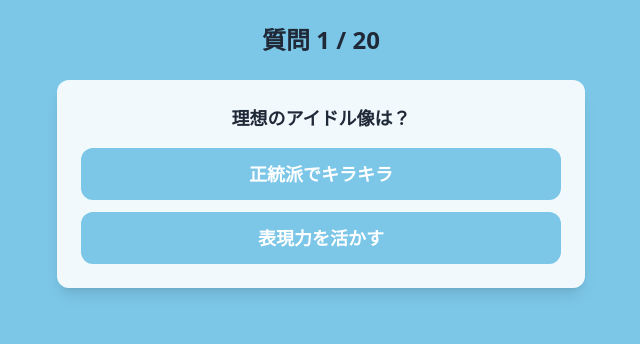
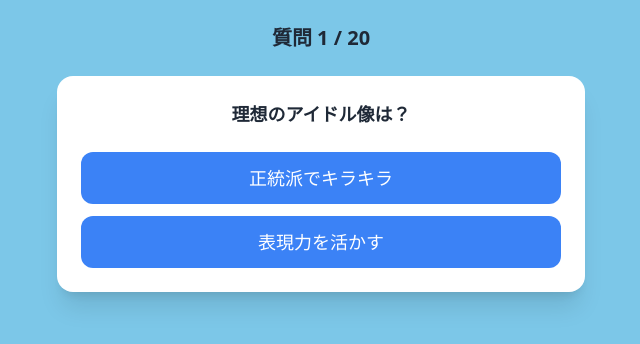
Before and after one commit to masashikuwahara/hinaselect-nuxt, a Nuxt app: page /question in a window 1280 px wide. Shown: the top 344 px of the page, without its empty margins (319-959 px from the left). Built offline with nearby package versions, Linux system fonts and the light colour scheme.

Commit message:
pinia導入

```diff
--- a/nuxt.config.ts
+++ b/nuxt.config.ts
@@ -1,7 +1,7 @@
 export default defineNuxtConfig({
   srcDir: '.',
   compatibilityDate: '2025-10-22',
-  modules: ['@nuxtjs/tailwindcss'],
+  modules: ['@nuxtjs/tailwindcss', '@pinia/nuxt'],
   css: ['@/assets/css/main.css'],
 
   app: {
--- a/package.json
+++ b/package.json
@@ -10,7 +10,9 @@
     "postinstall": "nuxt prepare"
   },
   "dependencies": {
+    "@pinia/nuxt": "^0.11.2",
     "nuxt": "^4.1.3",
+    "pinia": "^3.0.3",
     "vue": "^3.5.22",
     "vue-router": "^4.6.3"
   },
--- a/pages/question.vue
+++ b/pages/question.vue
@@ -1,62 +1,71 @@
 <template>
-  <div class="p-4 sm:p-6 max-w-md sm:max-w-xl mx-auto">
-    <h2 class="text-xl sm:text-2xl font-bold text-center mb-6">
-      質問 {{ currentIndex + 1 }} / {{ questions.length }}
+  <div class="p-6 max-w-xl mx-auto text-center">
+    <h2 v-if="store.questions.length" class="text-xl font-bold mb-6">
+      質問 {{ store.currentIndex + 1 }} / {{ store.questions.length }}
     </h2>
 
-    <transition name="fade" mode="out-in">
-      <div :key="currentIndex" class="bg-white/90 p-4 sm:p-6 rounded-xl shadow-lg text-center">
-        <p class="text-base sm:text-lg font-semibold mb-4">
-          {{ currentQuestion.text }}
+    <transition name="fade-question" mode="out-in">
+      <div
+        v-if="store.currentQuestion"
+        :key="store.currentIndex"
+        class="bg-white p-6 rounded-2xl shadow-xl transition-all duration-500 ease-out"
+      >
+        <p class="text-lg font-semibold mb-6">
+          {{ store.currentQuestion.text }}
         </p>
 
         <div class="space-y-3">
           <button
-            v-for="(option, index) in currentQuestion.options"
+            v-for="(option, index) in store.currentQuestion.options"
             :key="index"
-            @click="answer(option.category)"
-            class="block w-full bg-[#7cc7e8] hover:bg-[#5eb8da] text-white py-3 rounded-xl transition text-base sm:text-lg font-semibold"
+            @click="handleAnswer(option.category)"
+            class="block w-full bg-blue-500 hover:bg-blue-600 text-white py-3 rounded-xl text-lg transition transform hover:scale-105"
           >
             {{ option.text }}
           </button>
         </div>
+      </div>
+
+      <div v-else key="loading" class="text-gray-500 mt-6">
+        質問を読み込んでいます…
       </div>
     </transition>
   </div>
 </template>
 
 <script setup>
-import { ref, computed } from 'vue'
-import { useRouter } from 'vue-router'
+import { useQuestionStore } from '~/stores/question'
+import questions from '~/data/questions_balanced.json'
 
-import questions from '../data/questions_balanced.json'
+const store = useQuestionStore()
 
-const scores = ref({})
-const currentIndex = ref(0)
-const router = useRouter()
+onMounted(() => {
+  if (!store.questions.length) {
+    store.setQuestions(questions)
+  }
+})
 
-const currentQuestion = computed(() => questions[currentIndex.value])
-
-function answer(category) {
-  if (!scores.value[category]) scores.value[category] = 0
-  scores.value[category] += 1
-
-  if (currentIndex.value < questions.length - 1) {
-    currentIndex.value++
-  } else {
-    router.push({
-      path: '/result',
-      query: { scores: JSON.stringify(scores.value) }
-    })
+function handleAnswer(category) {
+  store.answer(category)
+  if (store.isFinished) {
+    router.push('/result')
   }
 }
+
 </script>
 
 <style scoped>
-.fade-enter-active, .fade-leave-active {
-  transition: opacity 0.4s;
+/* フェード＋ふわっと */
+.fade-question-enter-active,
+.fade-question-leave-active {
+  transition: all 0.5s ease;
 }
-.fade-enter-from, .fade-leave-to {
+.fade-question-enter-from {
   opacity: 0;
+  transform: translateY(20px) scale(0.98);
+}
+.fade-question-leave-to {
+  opacity: 0;
+  transform: translateY(-15px) scale(0.98);
 }
 </style>
--- a/pages/result.vue
+++ b/pages/result.vue
@@ -1,59 +1,108 @@
+<script setup>
+import { useQuestionStore } from '~/stores/question'
+import members from '~/data/members.js'
+import { useRouter } from 'vue-router'
+
+const router = useRouter()
+const store = useQuestionStore()
+
+const topCategory = computed(() => store.getTopCategory())
+
+const matchedMembers = computed(() => {
+  if (!topCategory.value) return []
+  return members.filter(m => Object.keys(m.categories).includes(topCategory.value))
+})
+
+onMounted(() => {
+  if (!store.isFinished) {
+    router.push('/question')
+  }
+})
+
+function retry() {
+  store.reset()
+  router.push('/question')
+}
+</script>
+
 <template>
-  <div class="p-6 max-w-2xl mx-auto text-center">
-    <h1 class="text-2xl font-bold mb-4">診断結果</h1>
+  <transition name="fade" appear>
+    <div class="max-w-4xl mx-auto p-6 text-center bg-gradient-to-b from-blue-50 to-white rounded-2xl shadow-inner">
+      <h1 class="text-3xl font-bold mb-6 text-blue-700 tracking-wide">診断結果</h1>
 
-    <div v-if="topCategory" class="bg-white/90 p-6 rounded-2xl shadow-md">
-      <h2 class="text-xl font-semibold mb-3 text-[#7cc7e8]">
-        あなたのタイプは「{{ topCategory }}」！
-      </h2>
-
-      <p class="text-gray-700 mb-6">
-        このタイプに最も近いメンバーを紹介します。
+      <transition name="fade-up" mode="out-in">
+        <div v-if="topCategory" key="result" class="animate-fadeIn">
+          <p class="text-lg mb-4">
+            あなたのタイプは
+            <span class="font-bold text-blue-600 text-xl">{{ topCategory }}</span>
+            タイプです！
           </p>
 
+          <div class="grid grid-cols-2 md:grid-cols-3 lg:grid-cols-4 gap-6 mt-8">
+            <transition-group name="pop" tag="div" class="contents">
               <div
-        v-if="topMembers.length"
-        class="grid grid-cols-2 sm:grid-cols-3 gap-4 justify-center"
+                v-for="member in matchedMembers"
+                :key="member.name"
+                class="bg-white shadow-md rounded-xl p-4 hover:scale-105 transition-transform hover:shadow-lg"
               >
-        <div
-          v-for="(member, i) in topMembers"
-          :key="i"
-          class="bg-white rounded-xl overflow-hidden shadow hover:scale-105 transition"
-        >
-          <img :src="member.image" :alt="member.name" class="w-full h-40 object-cover" />
-          <div class="p-3">
-            <h3 class="font-bold text-sm">{{ member.name }}</h3>
-            <p class="text-xs text-gray-600 mt-1">{{ member.description }}</p>
+                <img
+                  :src="member.image"
+                  :alt="member.name"
+                  class="w-full h-40 object-cover rounded-lg"
+                />
+                <h2 class="mt-3 font-semibold text-gray-800">{{ member.name }}</h2>
+                <p class="text-sm text-gray-500 mt-1">{{ member.description }}</p>
               </div>
-        </div>
-      </div>
+            </transition-group>
           </div>
 
-    <div v-else>
-      <p class="text-gray-600">診断データが見つかりません。</p>
-    </div>
-
-    <div class="mt-8">
-      <NuxtLink
-        to="/"
-        class="bg-[#7cc7e8] hover:bg-[#5eb8da] text-white px-6 py-3 rounded-xl transition"
+          <button
+            @click="retry"
+            class="mt-8 px-6 py-3 bg-blue-500 text-white font-semibold rounded-lg hover:bg-blue-600 transition"
           >
             もう一度診断する
-      </NuxtLink>
+          </button>
         </div>
+      </transition>
     </div>
+  </transition>
 </template>
 
-<script setup>
-import { useRoute } from 'vue-router'
-import members from '~/data/members.js'
+<style scoped>
+/* フェード全体 */
+.fade-enter-active,
+.fade-leave-active {
+  transition: opacity 0.8s ease;
+}
+.fade-enter-from,
+.fade-leave-to {
+  opacity: 0;
+}
 
-const route = useRoute()
-const scores = JSON.parse(route.query.scores || '{}')
+/* 下からふわっと */
+.fade-up-enter-active {
+  transition: all 0.6s ease;
+}
+.fade-up-enter-from {
+  opacity: 0;
+  transform: translateY(20px);
+}
 
-const topCategory = Object.keys(scores).reduce((a, b) =>
-  scores[a] > scores[b] ? a : b
-, null)
+/* 各メンバーカードのポップアニメーション */
+.pop-enter-active {
+  transition: all 0.4s ease-out;
+}
+.pop-enter-from {
+  opacity: 0;
+  transform: scale(0.9);
+}
 
-const topMembers = members.filter(member => member.categories[topCategory])
-</script>
+/* フェードインアニメーション */
+@keyframes fadeIn {
+  from { opacity: 0; transform: translateY(15px); }
+  to { opacity: 1; transform: translateY(0); }
+}
+.animate-fadeIn {
+  animation: fadeIn 0.8s ease-out;
+}
+</style>
--- /dev/null
+++ b/stores/question.js
@@ -0,0 +1,51 @@
+import { defineStore } from 'pinia'
+
+export const useQuestionStore = defineStore('question', {
+  state: () => ({
+    currentIndex: 0,
+    scores: {},
+    questions: [],
+    isFinished: false,
+  }),
+
+  getters: {
+    currentQuestion(state) {
+      return state.questions[state.currentIndex] || null
+    },
+    totalQuestions(state) {
+      return state.questions.length
+    },
+    topCategory(state) {
+      const sorted = Object.entries(state.scores).sort((a, b) => b[1] - a[1])
+      return sorted.length ? sorted[0][0] : null
+    },
+  },
+
+  actions: {
+    setQuestions(data) {
+      this.questions = data
+      this.currentIndex = 0
+      this.scores = {}
+      this.isFinished = false
+    },
+    answer(category) {
+      if (!this.questions.length) return
+      this.scores[category] = (this.scores[category] || 0) + 1
+
+      if (this.currentIndex < this.questions.length - 1) {
+        this.currentIndex++
+      } else {
+        this.isFinished = true
+      }
+    },
+    reset() {
+      this.currentIndex = 0
+      this.scores = {}
+      this.isFinished = false
+    },
+    getTopCategory() {
+      const sorted = Object.entries(this.scores).sort((a, b) => b[1] - a[1])
+      return sorted[0]?.[0] || null
+    },
+  },
+})
```
Also changed, not shown: 1 other file (tests, documents, lock files or other folders). Lines whose indentation alone changed are shown as unchanged.
